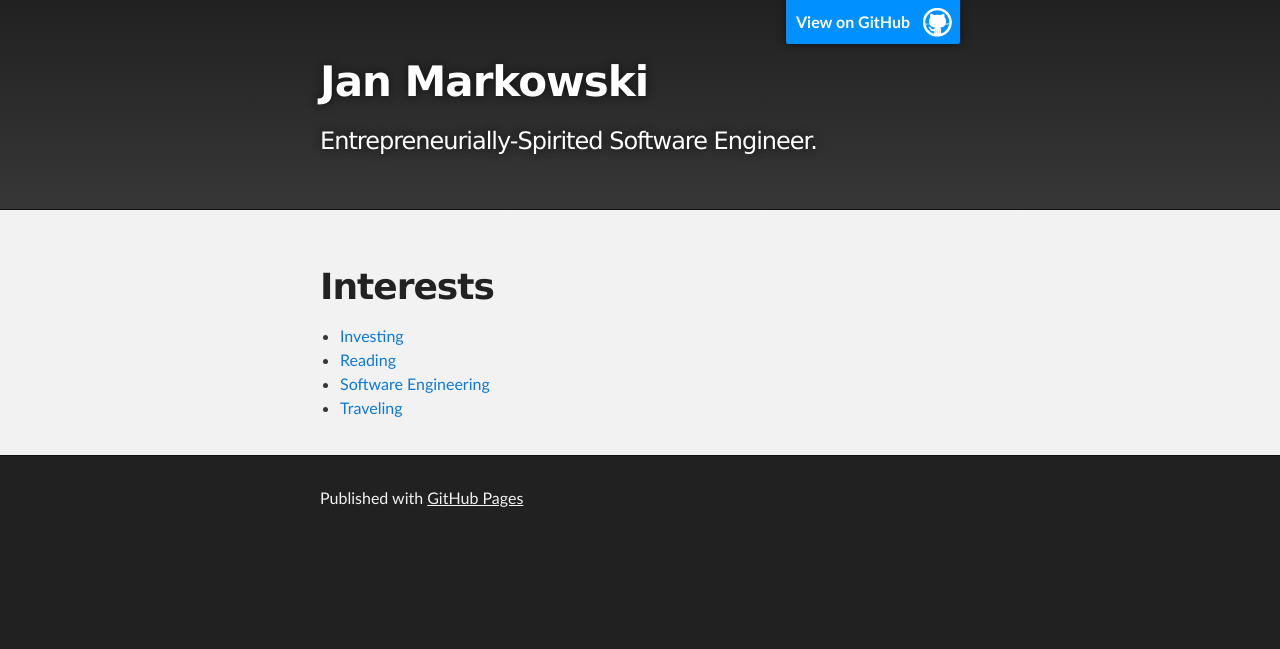
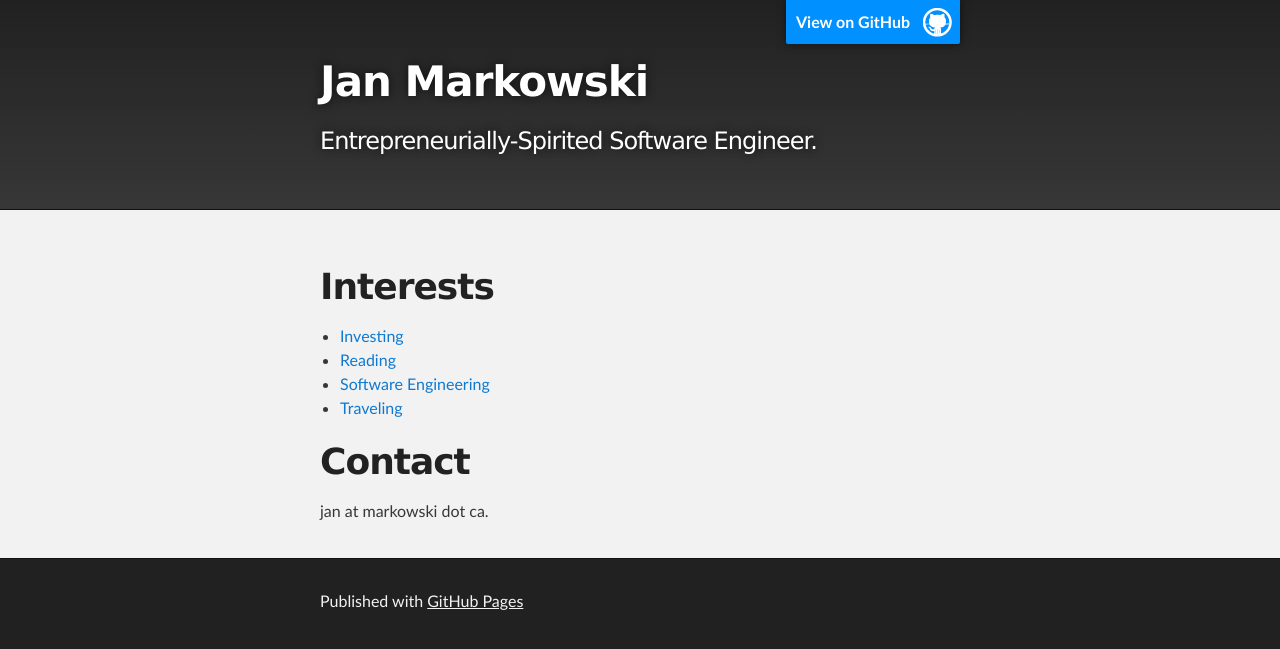
Before and after one commit to jmarkowski/jmarkowski.github.io, a Jekyll site: the page built from index.md, in a window 1280 px wide. Shown: the top 649 px of the page. Built offline with Jekyll 4.4.1, drawn with Linux system fonts in a browser that asks for light colours; our own code applies the rules of GitHub Pages for plain Markdown files.

Commit message:
Add my contact email

```diff
--- a/index.md
+++ b/index.md
@@ -14,3 +14,7 @@ layout: home
 <li><a href="{{ interest.url }}">{{ interest.type }}</a></li>
 {% endfor %}
 </ul>
+
+# Contact
+
+jan at markowski dot ca.
```
